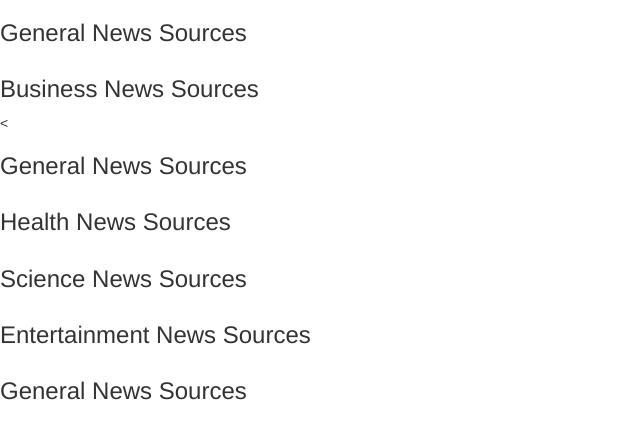
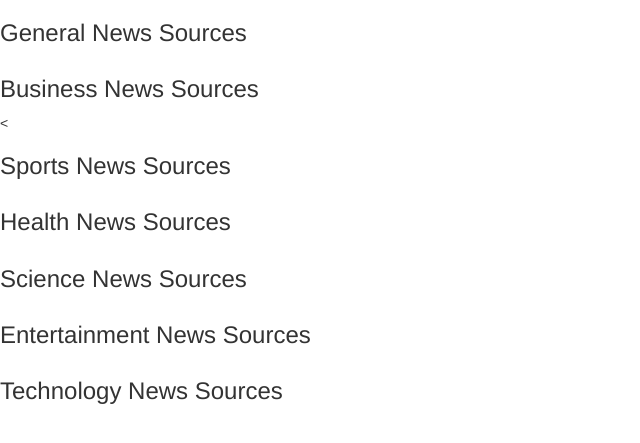
Before and after one commit to DK-denno/news, a Flask app: template app/templates/index.html in a window 1280 px wide. Shown: the part 52-495 px from the top of the page, without its empty margins (0-640 px from the left). Run offline with Flask 2, Linux system fonts and the light colour scheme; the template is opened without the code that fills it: most values are stand-ins (such as "Sample title", 1, 10 or a date in 2020); some libraries are stand-ins or nearby versions.

Commit message:
new style

```diff
--- a/app/templates/index.html
+++ b/app/templates/index.html
@@ -18,7 +18,7 @@
         </div>
       </div>
     <<div class="card-body">
-        <h3 class="card-title">General News Sources</h3>
+        <h3 class="card-title">Sports News Sources</h3>
         <div class="row">
           {{macro.displaySourceList(sports)}}
         </div>
@@ -42,9 +42,9 @@
         </div>
       </div>
       <div class="card-body">
-        <h3 class="card-title">General News Sources</h3>
+        <h3 class="card-title">Technology News Sources</h3>
         <div class="row">
-          {{macro.displaySourceList(general)}}
+          {{macro.displaySourceList(technology)}}
         </div>
       </div>
 
```
